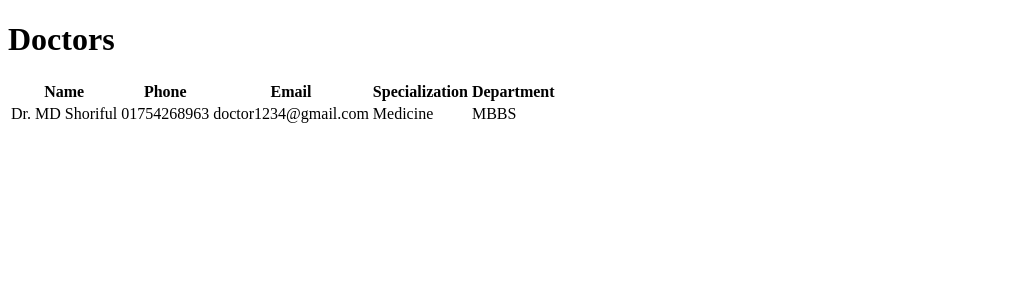
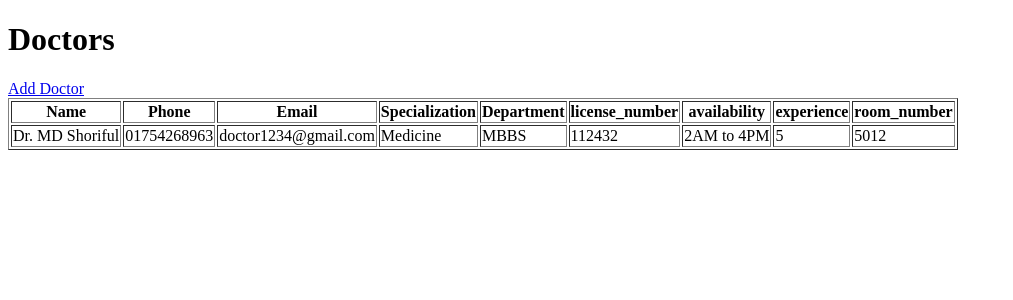
Before and after one commit to smsmorsalin/pulse-HMS_DBMS, a Flask app: page /doctors in a window 1280 px wide. Shown: the top 300 px of the page, without its empty margins (0-1013 px from the left). Run offline with Flask 3, Linux system fonts and the light colour scheme; a user stored in the database is signed in.

Commit message:
fix all logic between doctor and add doctor

```diff
--- a/app.py
+++ b/app.py
@@ -104,6 +104,16 @@ def init_db():
 # Initialize database on app startup
 init_db()
 
+def isadmin():
+    """Helper function to check if the current user is an admin."""
+    admin_checker = db.execute('SELECT * FROM admins WHERE id = ?', (session.get('user_id'),)).fetchone()
+    return session.get('user_id') == 'root_admin' or (admin_checker and admin_checker[0] == session.get('user_id'))
+
+def isuser():
+    """Helper function to check if the current user is a regular user."""
+    user_checker = db.execute('SELECT * FROM users WHERE id = ?', (session.get('user_id'),)).fetchone()
+    return user_checker and user_checker[0] == session.get('user_id')
+
 @app.route('/register', methods=['GET', 'POST'])
 def register():
     if request.method == 'POST':
@@ -189,9 +199,10 @@ def dashboard():
     admin_checker = db.execute('SELECT * FROM admins WHERE id = ?', (session.get('user_id'),)).fetchone()
     user_checker = db.execute('SELECT * FROM users WHERE id = ?', (session.get('user_id'),)).fetchone()
 
-    if session.get('user_id') == 'root_admin' or (admin_checker and admin_checker[0] == session.get('user_id')) or (user_checker and user_checker[0] == session.get('user_id')):
+    if isadmin() or isuser():
         patient_details = db.execute('SELECT * FROM patients').fetchall()
         patient_count = len(patient_details)
+        doctor_count = db.execute('SELECT COUNT(*) FROM doctors').fetchone()[0]
         # Show the authenticated account name in the dashboard profile dropdown.
         if session.get('user_id') == 'root_admin':
             profile_name = root_admin_username
@@ -200,8 +211,8 @@ def dashboard():
         else:
             profile_name = user_checker[1]
         if session.get('user_id') == 'root_admin' or (admin_checker and admin_checker[0] == session.get('user_id')):
-            return render_template("dashboard.html", admin=True, patient_count=patient_count, profile_name=profile_name)
-        return render_template("dashboard.html", admin=False, patient_count=patient_count, profile_name=profile_name)
+            return render_template("dashboard.html", admin=True, patient_count=patient_count, doctor_count=doctor_count, profile_name=profile_name)
+        return render_template("dashboard.html", admin=False, patient_count=patient_count, doctor_count=doctor_count, profile_name=profile_name)
     else:
         return redirect(url_for('login'))
 
@@ -267,8 +278,7 @@ def add_patient():
 @app.route('/registered_users', methods=['GET', 'POST'])
 def registered_users():
     """Page to display registered users - only accessible to admin."""
-    admin_checker = db.execute('SELECT * FROM admins WHERE id = ?', (session.get('user_id'),)).fetchone()
-    if session.get('user_id') == 'root_admin' or (admin_checker and admin_checker[0] == session.get('user_id')):
+    if isadmin():
         user_list = db.execute('SELECT * FROM users').fetchall()
         admin_list = db.execute('SELECT * FROM admins').fetchall()
         return render_template("registered_users.html", users=user_list, admins=admin_list)
@@ -294,15 +304,19 @@ def delete_user():
 
 @app.route('/doctors', methods=['GET', 'POST'])
 def doctors():
+    if not isuser() and not isadmin():
+        return redirect(url_for('login'))
     """Page to display doctor information."""
+    admin_varifier = isadmin()
     doctor_list = db.execute('SELECT * FROM doctors').fetchall()
-    return render_template("doctors.html", doctors=doctor_list)
+    return render_template("doctors.html", doctors=doctor_list, admin=admin_varifier)
 
 @app.route('/add_doctor', methods=['GET', 'POST'])
 def add_doctor():
     """Page to add new doctor information - only accessible to admin."""
-    admin_checker = db.execute('SELECT * FROM admins WHERE id = ?', (session.get('user_id'),)).fetchone()
-    if session.get('user_id') == 'root_admin' or (admin_checker and admin_checker[0] == session.get('user_id')):
+    if not isadmin():
+        return redirect(url_for('doctors', message="Only admins can add new doctors."))
+    if isadmin():
         if request.method == 'POST':
             name = request.form.get('name')
             phone = request.form.get('phone')
@@ -329,5 +343,6 @@ def add_doctor():
         return render_template("add_doctor.html")
     else:
         return redirect(url_for('login'))
+
 if __name__ == '__main__':
     app.run(debug=True)
--- a/templates/dashboard.html
+++ b/templates/dashboard.html
@@ -67,7 +67,7 @@
 
     <div class="card">
       <i class="fas fa-user-md"></i>
-      <h3>***</h3>
+      <h3>{{ doctor_count }}</h3>
       <p>Doctors</p>
     </div>
 
--- a/templates/doctors.html
+++ b/templates/doctors.html
@@ -7,7 +7,13 @@
 </head>
 <body>
     <h1>Doctors</h1>
-    <table>
+    {% if admin %} <!-- Show add doctor link only to admins -->
+    <a href="{{ url_for('add_doctor') }}">Add Doctor</a>
+    {% endif %}
+    {% if message %}
+        <p>{{ message }}</p>
+    {% endif %}
+    <table border="1">
         <thead>
             <tr>
                 <th>Name</th>
@@ -15,6 +21,10 @@
                 <th>Email</th>
                 <th>Specialization</th>
                 <th>Department</th>
+                <th>license_number</th>
+                <th>availability</th>
+                <th>experience</th>
+                <th>room_number</th>
             </tr>
         </thead>
         <tbody>
@@ -25,6 +35,10 @@
                 <td>{{ doctor[3] }}</td>
                 <td>{{ doctor[4] }}</td>
                 <td>{{ doctor[5] }}</td>
+                <td>{{ doctor[6] }}</td>
+                <td>{{ doctor[7] }}</td>
+                <td>{{ doctor[8] }}</td>
+                <td>{{ doctor[9] }}</td>
             </tr>
             {% endfor %}
         </tbody>
```
Also changed, not shown: hospital.db.
